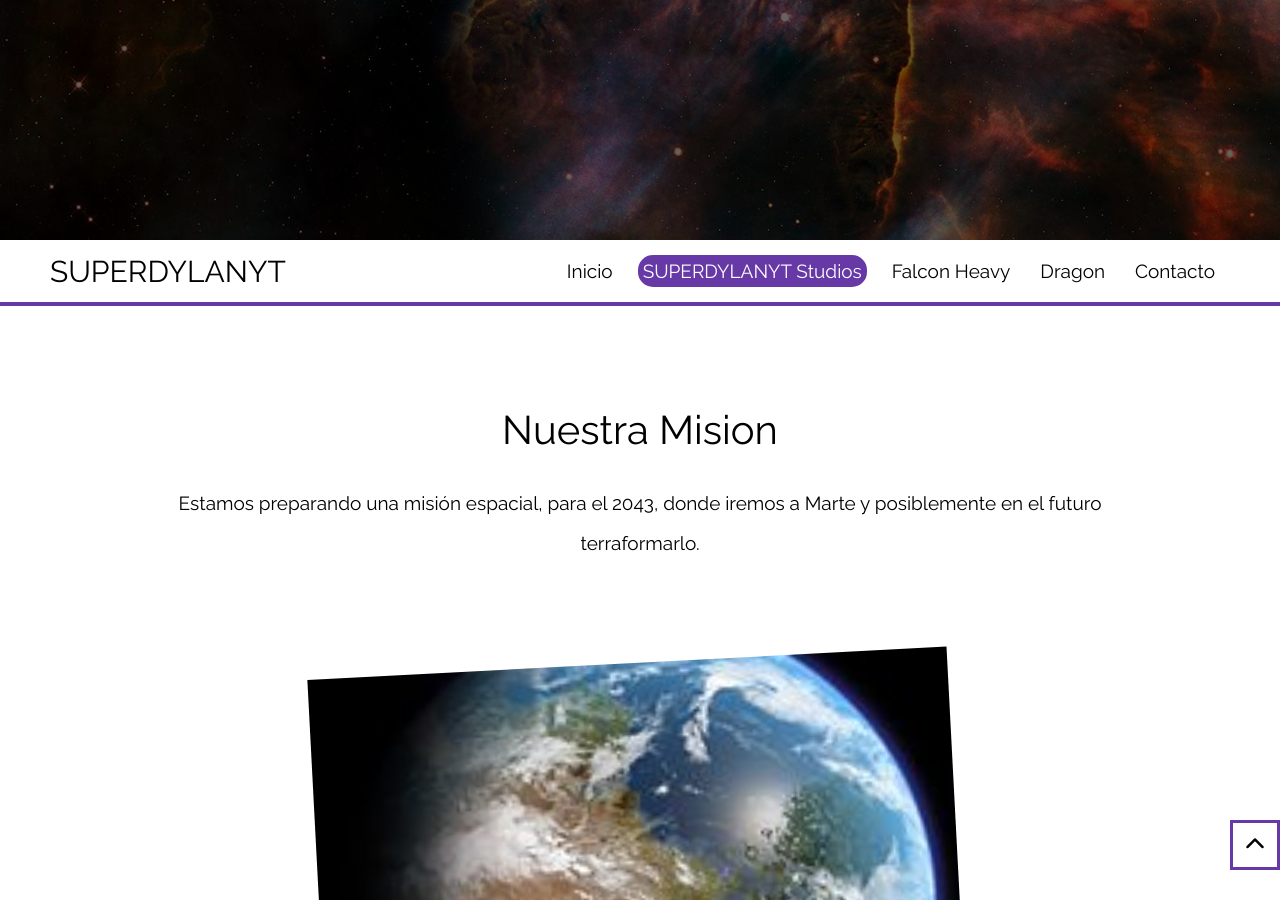
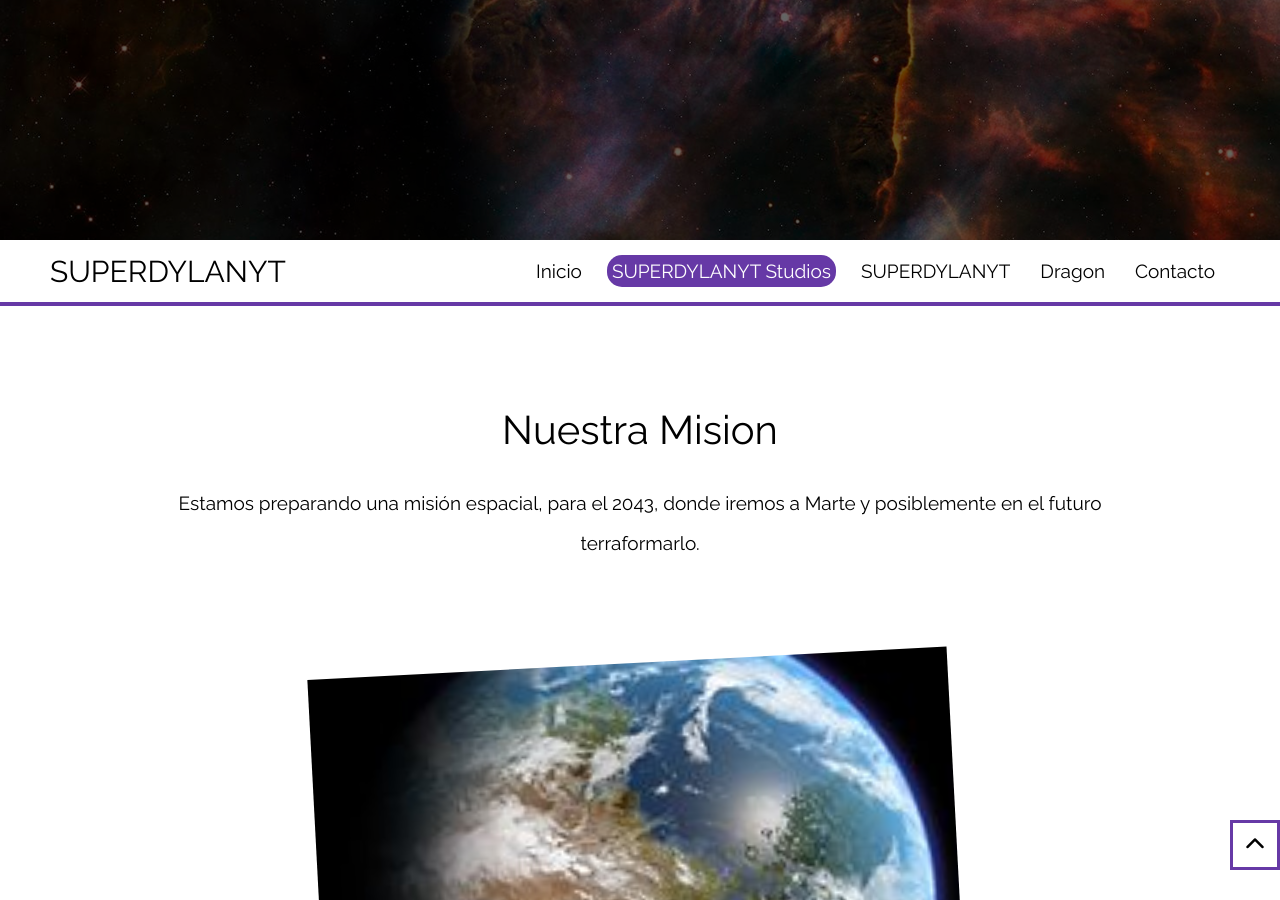
Before and after one commit to dylanmeca/dylanmeca.github.io, a Jekyll site: the page superdylanyt_studios.html, which Jekyll copies as it is, in a window 1280 px wide and 900 px high, scrolled down 660 px. Built offline with Jekyll 4.4.1, drawn with Linux system fonts in a browser that asks for light colours; nearby versions of some CDN libraries.

Commit message:
Update superdylanyt_studios.html

```diff
--- a/superdylanyt_studios.html
+++ b/superdylanyt_studios.html
@@ -35,7 +35,7 @@
              <ul class="lists">
                  <li><a href="index">Inicio</a></li>
                  <li><a href="superdylanyt_studios" class="active">SUPERDYLANYT Studios</a></li>
-                 <li><a href="#">Falcon Heavy</a></li>
+                 <li><a href="superdylanyt">SUPERDYLANYT</a></li>
                  <li><a href="#">Dragon</a></li>
                  <li><a href="contacto">Contacto</a></li>
              </ul>
```
